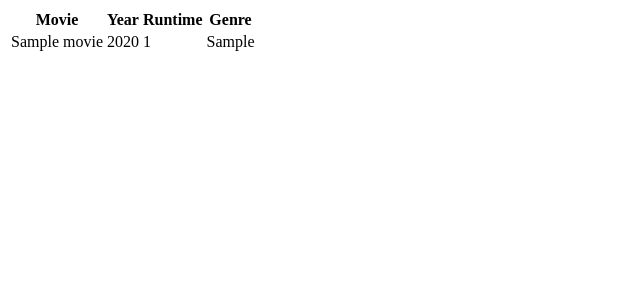
After one commit to mhaapakangas/elokuvakokoelma, a Flask app: page /movies in a window 1280 px wide. The commit adds this page. Shown: the top 300 px of the page, without its empty margins (0-640 px from the left). Run offline with Flask 2, Linux system fonts and the light colour scheme; tables that the repository leaves empty hold one stand-in row (values such as "Sample post").

Commit message:
Add endpoint to list movies

```diff
--- a/application/movies/views.py
+++ b/application/movies/views.py
@@ -1,6 +1,12 @@
 from application import app, db
-from flask import render_template, request
+from flask import render_template, request, redirect, url_for
 from application.movies.models import Movie
+
+
+@app.route("/movies", methods=["GET"])
+def movies_index():
+    return render_template("movies/list.html", movies=Movie.query.all())
+
 
 @app.route("/movies/new/")
 def movies_form():
@@ -17,4 +23,4 @@ def movies_create():
     db.session().add(movie)
     db.session().commit()
 
-    return "hello world!"
+    return redirect(url_for("movies_index"))
--- /dev/null
+++ b/application/templates/movies/list.html
@@ -0,0 +1,20 @@
+{% extends "layout.html" %}
+
+{% block body %}
+  <table>
+    <tr>
+      <th>Movie</th>
+      <th>Year</th>
+      <th>Runtime</th>
+      <th>Genre</th>
+    </tr>
+    {% for movie in movies %}
+    <tr>
+      <td>{{ movie.name }}</td>
+      <td>{{ movie.year }}</td>
+      <td>{{ movie.runtime }}</td>
+      <td>{{ movie.genre }}</td>
+    </tr>
+    {% endfor %}
+  </table>
+{% endblock %}
```
Also changed, not shown: application/templates/movies/new.html (+4 -4 lines).
